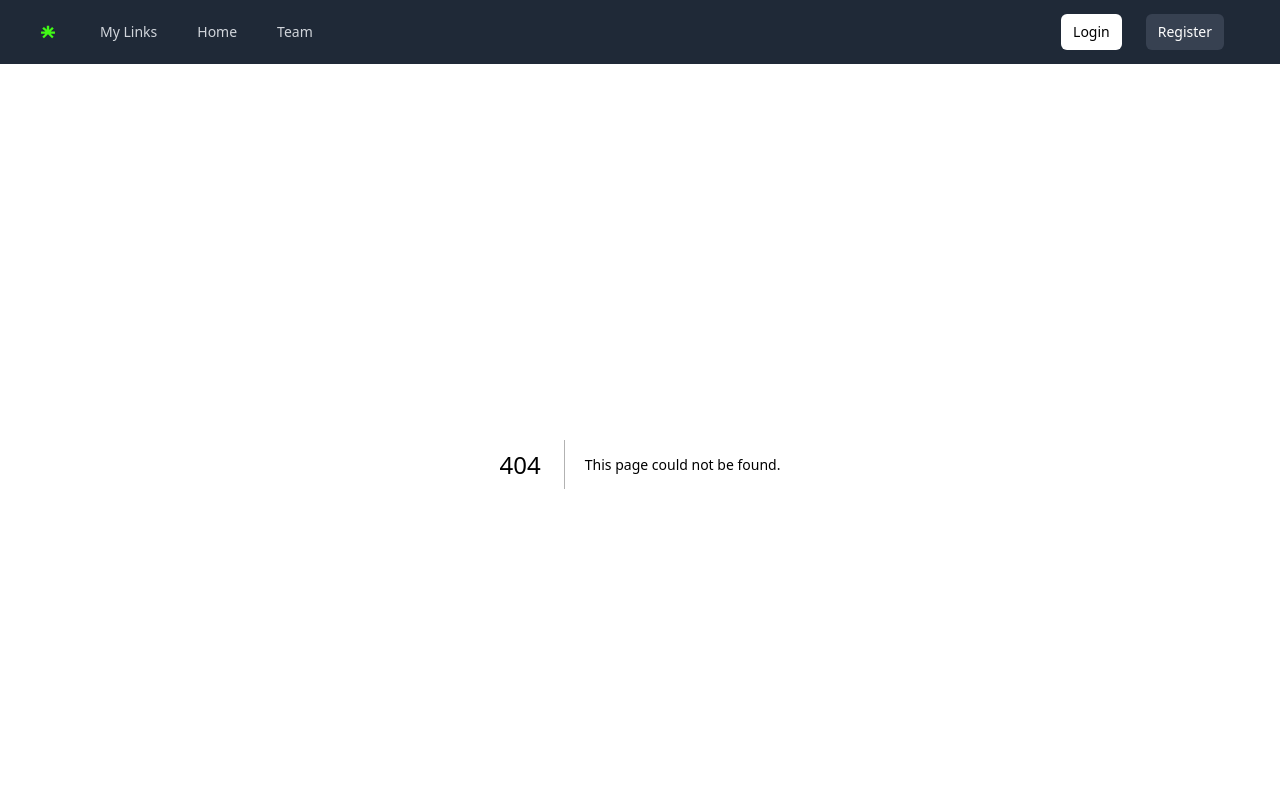
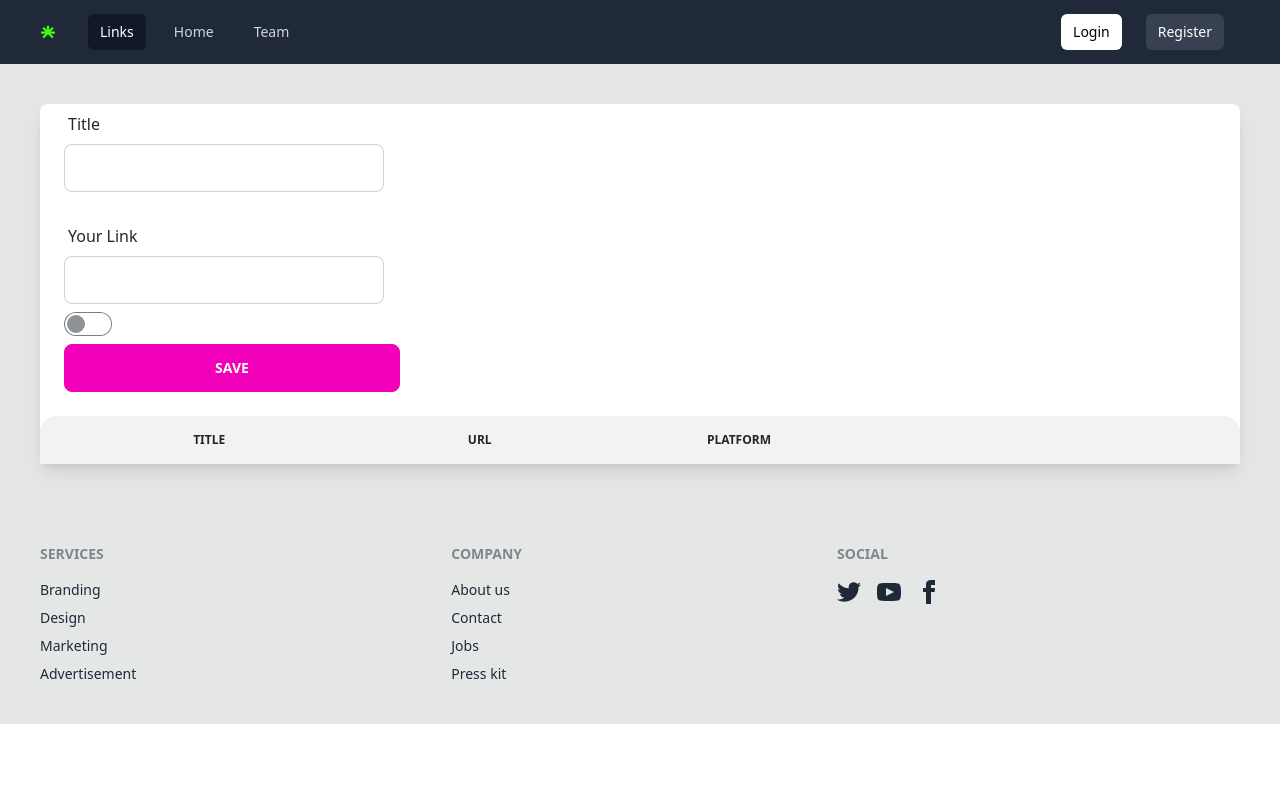
Before and after one commit to yusaincedere/linktree-clone, a Next.js app: page /links in a window 1280 px wide. Before the commit this address had no page. Shown: the top 800 px of the page. Built offline with nearby package versions, Linux system fonts and the light colour scheme.

Commit message:
created links page

```diff
--- a/src/components/navbar/Header.js
+++ b/src/components/navbar/Header.js
@@ -14,7 +14,7 @@ export default function Header() {
   const path = router.asPath;
 
   const [navigation, setNavigation] = useState([
-    { name: 'My Links', href: '/myLinks',  loginRequired: true},
+    { name: 'Links', href: '/links',  loginRequired: true},
     { name: 'Home', href: '/', loginRequired: false},
     { name: 'Team', href: '/team', loginRequired: false},
   ]);
--- a/src/pages/index.js
+++ b/src/pages/index.js
@@ -2,7 +2,7 @@
 export default function HomePage({ pageProps }) {
 
   const avatarPlaceHolder = (<div className="avatar placeholder">
-  <div className="bg-neutral-focus text-neutral-content rounded-full w-12">
+  <div className="bg-neutral-focus text-neutral-content rounded-full w-24">
     <span className="text-3xl">K</span>
   </div>
 </div>
--- /dev/null
+++ b/src/pages/links/index.js
@@ -0,0 +1,105 @@
+import { Fragment, useState } from 'react'
+import { TrashIcon } from '@heroicons/react/solid'
+export default function HomePage({ pageProps }) {
+  const [isSelectVisible, setIsSelectVisible] = useState(false);
+  const [myLinkList, setMyLinkList] = useState([]);
+  const [title, setTitle] = useState('');
+  const [link, setLink] = useState('');
+  const [platform, setPlatform] = useState('');
+
+  const avatarPlaceHolder = (<div className="avatar placeholder">
+    <div className="bg-neutral-focus text-neutral-content rounded-full w-24">
+      <span className="text-3xl">K</span>
+    </div>
+  </div>
+  )
+
+  const selectPlatformElement = (
+    <div>
+      <label className="label ml-6">Select Platform</label>
+      <select onChange={(e) => setPlatform(e.target.value)} className="select select-bordered mb-6 ml-6  w-60">
+        <option>Twitter</option>
+        <option>Facebook</option>
+        <option>Youtube</option>
+        <option>Tiktok</option>
+        <option>Twitch</option>
+        <option>Discord</option>
+      </select></div>
+  )
+
+  const saveLink = (e) => {
+    e.preventDefault();
+    const tempLink = {
+      title: title,
+      url: link,
+      platform: platform
+    }
+    // tempLink aws ye gönderilir başarılıysa tabloya ekler
+    const tempLinkList = [...myLinkList, tempLink]
+    setMyLinkList(tempLinkList);
+  }
+
+  const handleCheckboxChange = (event) => {
+    setIsSelectVisible(event.target.checked);
+  };
+
+  return (
+    <section className="gradient-form h-full bg-neutral-200 dark:bg-neutral-700">
+      <div className="h-full p-10">
+        <div
+          className="g-6 flex h-full flex-wrap items-center justify-center text-neutral-800 dark:text-neutral-200">
+          <div className="w-full">
+            <div
+              className="block rounded-lg bg-white shadow-lg dark:bg-neutral-800">
+              <div className="overflow-x-auto">
+                <form className="form-control w-full max-w-sm">
+                  <label className="label ml-6">Title</label>
+                  <input onChange={(e) => setTitle(e.target.value)} type="text" className="input w-full max-w-xs ml-6 mb-6 input-bordered" />
+                  <label className="label ml-6">Your Link</label>
+                  <input onChange={(e) => setLink(e.target.value)} type="text" className="input w-full max-w-xs ml-6 mb-2 input-bordered" />
+                  <span className="label-text ml-6 text-right"></span>
+                  <input onChange={handleCheckboxChange} type="checkbox" className="toggle toggle-secondary ml-6 mb-2" />
+                  {isSelectVisible && selectPlatformElement}
+                  <button onClick={saveLink} className="btn btn-secondary ml-6 mb-6 mr-6">Save</button>
+                </form>
+                <div className="overflow-x-auto">
+                  <table className="table w-full">
+                    {/* head */}
+                    <thead>
+                      <tr>
+                        <th></th>
+                        <th>Title</th>
+                        <th>Url</th>
+                        <th>Platform</th>
+                        <th></th>
+                      </tr>
+                    </thead>
+                    <tbody>
+                      {/* row 1 */}
+                      {myLinkList.map((link) => (
+                        <tr key={link.url}>
+                          <td></td>
+                          <td>{link.title}</td>
+                          <td>{link.url}</td>
+                          <td>{link.platform}</td>
+                          <td>
+                          <button className="btn btn-ghost btn-square">
+          <svg xmlns="http://www.w3.org/2000/svg" className="h-6 w-6" fill="none" viewBox="0 0 24 24" stroke="currentColor">
+            <path strokeLinecap="round" strokeLinejoin="round" strokeWidth="2" d="M6 18L18 6M6 6l12 12" />
+          </svg>
+        </button>
+                          </td>
+                        </tr>
+                      ))}
+                    </tbody>
+                  </table>
+                </div>
+              </div>
+            </div>
+          </div>
+        </div>
+      </div>
+    </section>
+
+  );
+}
```
